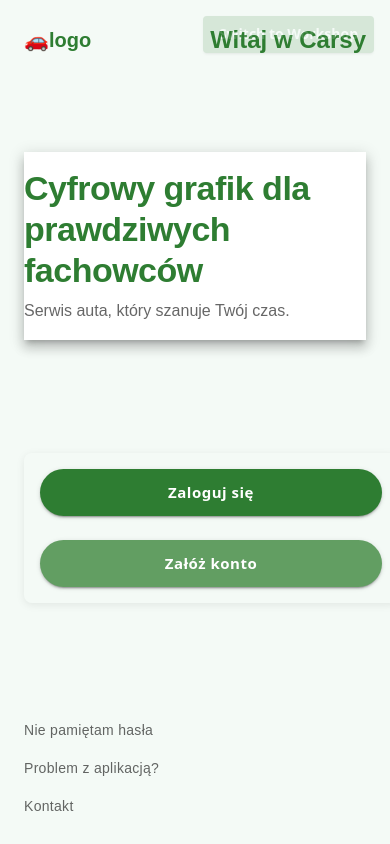
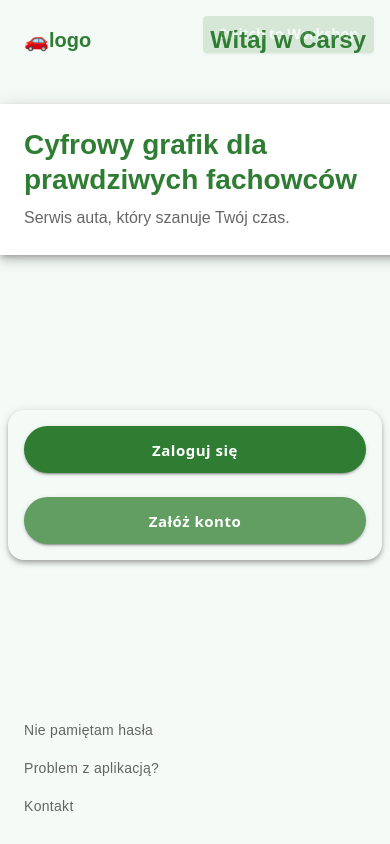
Before and after one commit to 00chestnut/Carsy, a React (Vite) app: page / in a window 390 px wide. Built offline with nearby package versions, Linux system fonts and the light colour scheme.

Commit message:
Responsivness and optimalisation

```diff
--- a/src/comp/login.tsx
+++ b/src/comp/login.tsx
@@ -1,6 +1,5 @@
 import { Box, Button, Link, Typography } from "@mui/material";
 import { useTheme } from "@mui/material/styles";
-// import Preloader from "./Preloader";
 import { useMediaQuery } from "@mui/material";
 import { useState } from "react";
 import obrazek from "../assets/obrazek.jpg";
@@ -11,7 +10,6 @@ export default function Login() {
 
   return (
     <>
-      {/* <Preloader /> */}
       <Box
         sx={{
           minHeight: "100vh",
@@ -19,19 +17,20 @@ export default function Login() {
           backgroundColor: theme.palette.background.default,
           overflow: "hidden",
           display: "grid",
-          gridTemplateColumns: isMobile ? "1fr" : "40vw 1fr",
+          gridTemplateColumns: { xs: "1fr", md: "40vw 1fr" },
         }}
       >
         {/* Left panel */}
         <Box
           sx={{
-            p: isMobile ? 3 : 5,
+            px: { xs: theme.spacing(3), md: theme.spacing(5) },
+            py: { xs: theme.spacing(3), md: theme.spacing(5) },
             display: "flex",
             flexDirection: "column",
             justifyContent: "space-between",
-            gap: 4,
-            marginLeft: isMobile ? 0 : 6,
-            marginRight: isMobile ? 0 : 6,
+            gap: theme.spacing(4),
+            marginLeft: { xs: 0, md: theme.spacing(6) },
+            marginRight: { xs: 0, md: theme.spacing(6) },
           }}
         >
           <Box>
@@ -63,18 +62,24 @@ export default function Login() {
             {/* Intro text */}
             <Box
               sx={{
-                mt: 12,
-                mx: isMobile ? 0 : -6, // negative margin to stretch past parent padding
-                px: isMobile ? 0 : 6, // add padding back inside so text stays aligned
-                py: 2,
+                mt: { xs: 6, md: 12 },
+                ml: { xs: -3, md: -12 }, // always touches left edge
+                px: { xs: 3, md: 6 },
+                py: 3,
                 bgcolor: "background.paper",
-                borderRadius: 0, // no rounding
+                boxShadow: theme.shadows[6],
+                position: "relative",
+                zIndex: 10,
+                transform: { xs: "none", md: "translateY(-18px)" },
+                transition: theme.transitions.create(['transform', 'box-shadow'], {
+                  duration: theme.transitions.duration.standard,
+                  easing: theme.transitions.easing.easeOut,
+                }),
+                width: { xs: "calc(100% + 24px)", md: "calc(100% + 96px)" }, // stretches to edge
+                '&:hover': {
                   boxShadow: theme.shadows[8],
-                position: "relative",
-                zIndex: 10, // higher z-index to override margins inside parent
-                transform: isMobile ? "none" : "translateY(-18px)",
-                transition: "transform 200ms ease, box-shadow 200ms ease",
-                width: isMobile ? "100%" : "calc(100% + 96px)", // account for negative margins (6 * 8px * 2)
+                  transform: { xs: "none", md: "translateY(-20px)" },
+                },
               }}
             >
               <Typography
@@ -82,23 +87,25 @@ export default function Login() {
                 color="primary"
                 sx={{
                   maxWidth: 360,
-                  mb: 1,
-                  mt: 0, // remove large top margin so the box is wrapped tightly
-                  fontWeight: 700,
-                  lineHeight: 1.2,
-                  letterSpacing: -0.5,
+                  mb: theme.spacing(1),
+                  mt: 0,
+                  fontWeight: theme.typography.fontWeightBold,
+                  lineHeight: theme.typography.h4.lineHeight,
+                  letterSpacing: theme.typography.h4.letterSpacing,
+                  fontSize: { xs: '1.75rem', sm: '2.125rem' },
                 }}
               >
                 Cyfrowy grafik dla prawdziwych fachowców
               </Typography>
               <Typography
-                variant="h5"
+                variant="h6"
                 color="text.secondary"
                 sx={{
                   maxWidth: 360,
-                  fontWeight: 500,
-                  lineHeight: 1.6,
-                  fontSize: "1rem",
+                  fontWeight: theme.typography.fontWeightRegular,
+                  lineHeight: theme.typography.h6.lineHeight,
+                  letterSpacing: theme.typography.h6.letterSpacing,
+                  fontSize: { xs: '1rem', sm: '1.125rem' },
                 }}
               >
                 Serwis auta, który szanuje Twój czas.
@@ -108,23 +115,25 @@ export default function Login() {
           {/* Form */}
         <Box
             sx={{
+                boxShadow: theme.shadows[4],
+                borderRadius: theme.shape.borderRadius,
                 maxWidth: 420,
                 width: "100%",
                 display: "flex",
                 flexDirection: "column",
-              gap: 3,
+                gap: theme.spacing(3),
                 justifyContent: "center",
-              alignItems: "center",
-              mx: "auto",
-              p: 2,
-              borderRadius: 2,
-              boxShadow: `0 2px 8px rgba(0, 0, 0, 0.08)`,
+                alignItems: "stretch",
+                alignSelf: "center",
+                flexShrink: 0,
+                p: { xs: theme.spacing(2), md: theme.spacing(3) },
             }}
         >
             <Button
               variant="contained"
               size="large"
               fullWidth
+              type="button"
               sx={{
                 borderRadius: 999,
                 py: 1.3,
@@ -145,6 +154,7 @@ export default function Login() {
               variant="contained"
               size="large"
               fullWidth
+              type="button"
               sx={{
                 borderRadius: 999,
                 py: 1.3,
@@ -171,10 +181,12 @@ export default function Login() {
               flexDirection: "column",
               gap: 1.25,
               alignItems: "flex-start",
+              flexShrink: 0,
             }}
           >
             <Link
-              href="#"
+              component="button"
+              type="button"
               underline="none"
               color="text.secondary"
               variant="body2"
@@ -184,6 +196,10 @@ export default function Login() {
                 fontWeight: 500,
                 letterSpacing: 0.3,
                 transition: "color .18s ease",
+                background: "none",
+                border: "none",
+                cursor: "pointer",
+                textAlign: "left",
                 "&:hover": { color: "primary.main" },
                 "&:after": {
                   content: '""',
@@ -201,7 +217,8 @@ export default function Login() {
               Nie pamiętam hasła
             </Link>
             <Link
-              href="#"
+              component="button"
+              type="button"
               underline="none"
               color="text.secondary"
               variant="body2"
@@ -211,6 +228,10 @@ export default function Login() {
                 fontWeight: 500,
                 letterSpacing: 0.3,
                 transition: "color .18s ease",
+                background: "none",
+                border: "none",
+                cursor: "pointer",
+                textAlign: "left",
                 "&:hover": { color: "primary.main" },
                 "&:after": {
                   content: '""',
@@ -228,7 +249,8 @@ export default function Login() {
               Problem z aplikacją?
             </Link>
             <Link
-              href="#"
+              component="button"
+              type="button"
               underline="none"
               color="text.secondary"
               variant="body2"
@@ -238,6 +260,10 @@ export default function Login() {
                 fontWeight: 500,
                 letterSpacing: 0.3,
                 transition: "color .18s ease",
+                background: "none",
+                border: "none",
+                cursor: "pointer",
+                textAlign: "left",
                 "&:hover": { color: "primary.main" },
                 "&:after": {
                   content: '""',
@@ -308,7 +334,7 @@ export default function Login() {
                 top: 0,
                 bottom: 0,
                 left: 0,
-                width: "80px",
+                width: "5px",
                 background: `linear-gradient(to right, ${theme.palette.background.default} 0%, transparent 100%)`,
                 zIndex: 100,
                 pointerEvents: "none",
```
Lines whose indentation alone changed are shown as unchanged.
